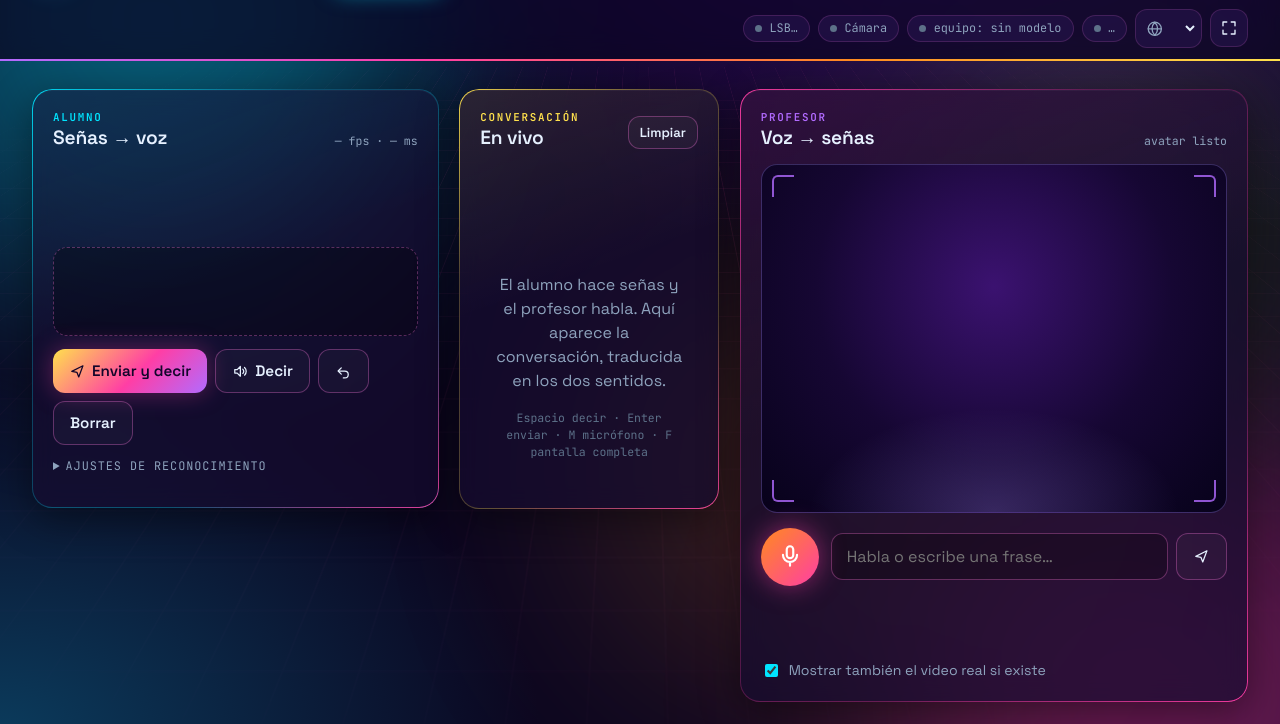
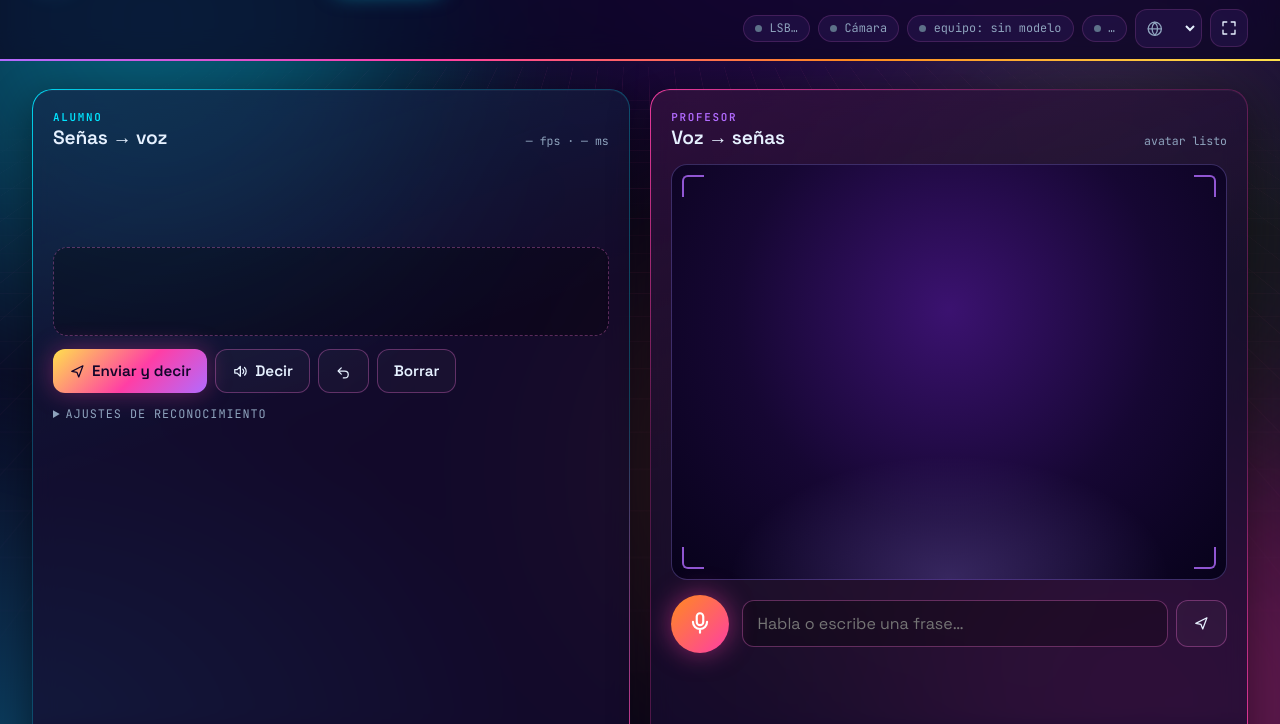
Before and after one commit to NeckHurtttt/manos-n8n, a plain HTML site: page index.html in a window 1280 px wide. Shown: the part 66-790 px from the top of the page. Drawn offline with Linux system fonts and the light colour scheme.

Commit message:
En vivo cara a cara: alumno y profesor del mismo tamaño, chat abajo a lo ancho
Co-Authored-By: Claude Opus 5.5 <noreply@anthropic.com>

```diff
--- a/style.css
+++ b/style.css
@@ -62,12 +62,13 @@ button, input, select { font: inherit; color: inherit; }
 main { padding: clamp(16px, 2.2vw, 28px) clamp(16px, 3vw, 32px) 2rem; max-width: 1680px; margin: 0 auto; }
 .vista { animation: aparece .35s ease-out; }
 @keyframes aparece { from { opacity: 0; transform: translateY(6px); } }
-.vivo { display: grid; grid-template-columns: minmax(0, 1fr) minmax(260px, .62fr) minmax(0, 1.25fr); gap: clamp(14px, 1.6vw, 22px); align-items: start; }
+.vivo { display: grid; grid-template-columns: minmax(0, 1fr) minmax(0, 1fr); gap: clamp(14px, 1.6vw, 22px); align-items: stretch; }
 .entrenar { display: grid; grid-template-columns: minmax(0, 1fr) minmax(0, 1fr); gap: clamp(14px, 1.6vw, 22px); align-items: start; }
 .entrenar .col { display: grid; gap: clamp(14px, 1.6vw, 22px); min-width: 0; }
 .datos { display: grid; grid-template-columns: minmax(0, 1.5fr) minmax(0, 1fr); gap: clamp(14px, 1.6vw, 22px); align-items: start; }
 .como { display: grid; gap: clamp(14px, 1.6vw, 22px); max-width: 1200px; margin: 0 auto; }
-@media (max-width: 1240px) { .vivo { grid-template-columns: minmax(0, 1fr) minmax(0, 1fr); } .chat-card { grid-column: 1 / -1; order: 3; position: static !important; max-height: 60vh !important; } }
+.vivo > .chat-card { grid-column: 1 / -1; order: 3; position: static; min-height: 220px; max-height: 42vh; }
+@media (max-width: 1240px) { .chat-card { grid-column: 1 / -1; order: 3; position: static !important; max-height: 60vh !important; } }
 @media (max-width: 900px) { .vivo, .entrenar, .datos { grid-template-columns: 1fr; } .chat-card { order: 0; } .estado-barra { margin-left: 0; } }
 
 /* ---------- Tarjetas ---------- */
```
